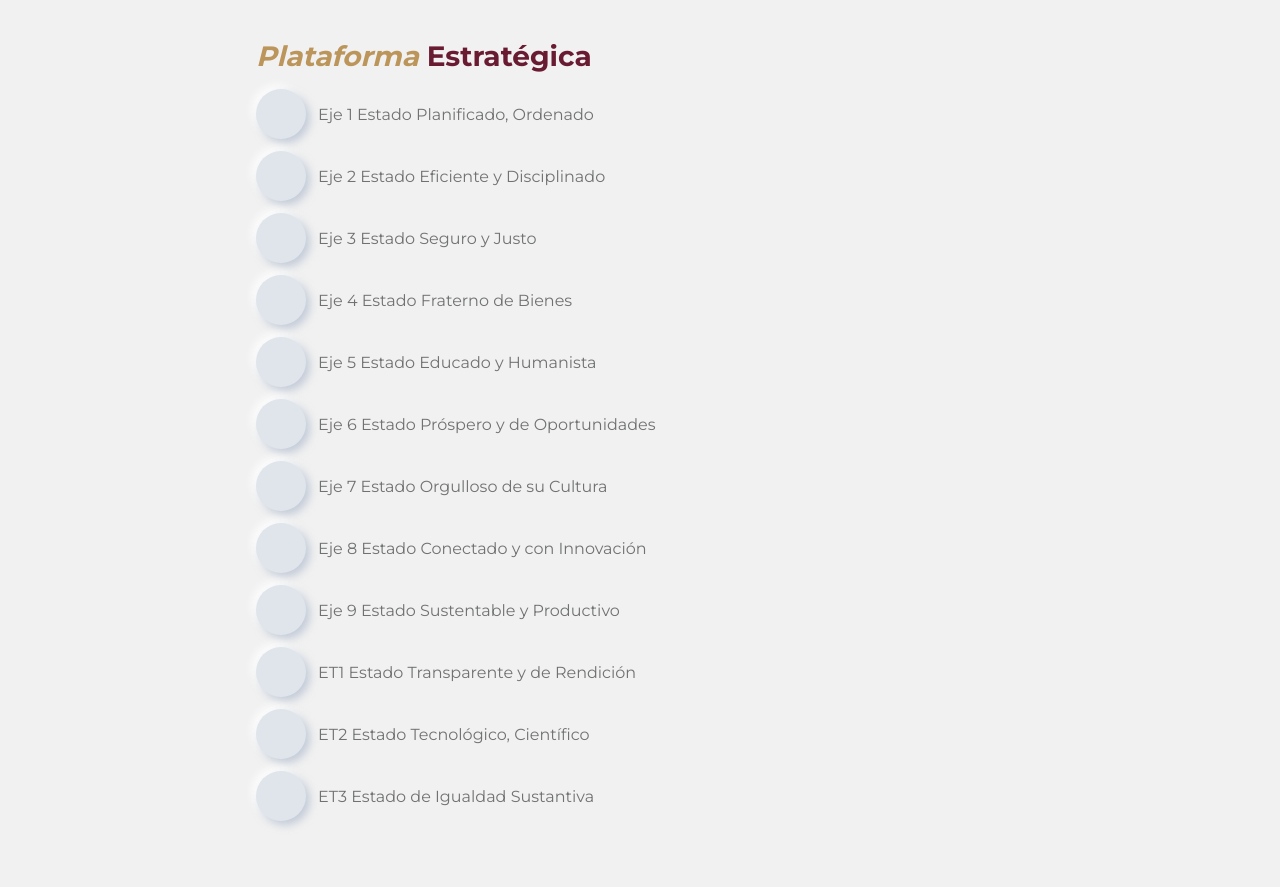
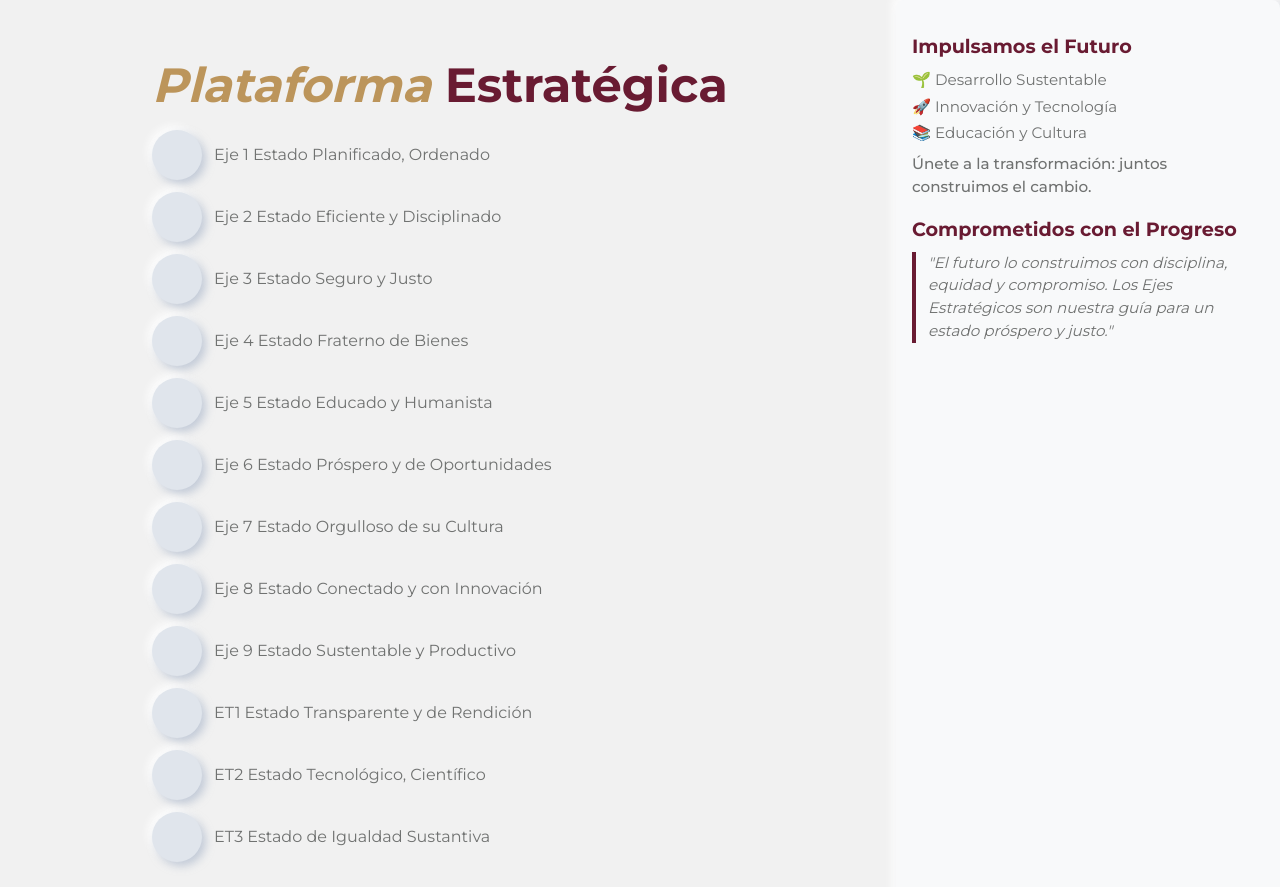
Before and after one commit to gomez50057/ped-frontend, a Next.js app: page /dashboard/plataforma-estrategica in a window 1280 px wide. Shown: the top 887 px of the page. Built offline with nearby package versions, Linux system fonts and the light colour scheme.

Commit message:
containerStrategicPlatform

```diff
--- a/src/components/dashboard/StrategicPlatform/StrategicPlatform.js
+++ b/src/components/dashboard/StrategicPlatform/StrategicPlatform.js
@@ -1,6 +1,7 @@
 "use client";
 
 import React, { useState } from "react";
+import Link from "next/link";
 import styles from "./StrategicPlatform.module.css";
 
 const ITEMS = [
@@ -30,8 +31,9 @@ export default function StrategicPlatform({ onChange }) {
   };
 
   return (
+    <section className={styles.containerStrategicPlatform}>
       <div className={styles.StrategicPlatform}>
-      <h2><span className="spanDoarado">Plataforma </span><span className="spanVino">Estratégica</span> </h2>
+        <h2 className={styles.titule}><span className="spanDoarado">Plataforma </span><span className="spanVino">Estratégica</span> </h2>
         <ul>
           {ITEMS.map((label) => (
             <li key={label} className={styles.item}>
@@ -67,6 +69,30 @@ export default function StrategicPlatform({ onChange }) {
             </li>
           ))}
         </ul>
+        <div className={styles.buttonWrapper}>
+          <Link href="/dashboard/plataforma-estrategica/revision" passHref>
+            <button className={styles.slideButton}>Ver más</button>
+          </Link>
         </div>
+
+      </div>
+
+      <div className={styles.containerAdvertising}>
+        <h3>Impulsamos el Futuro</h3>
+        <ul className={styles.adList}>
+          <li>🌱 Desarrollo Sustentable</li>
+          <li>🚀 Innovación y Tecnología</li>
+          <li>📚 Educación y Cultura</li>
+        </ul>
+        <p>Únete a la transformación: juntos construimos el cambio.</p>
+
+        <h3>Comprometidos con el Progreso</h3>
+        <blockquote className={styles.adQuote}>
+          "El futuro lo construimos con disciplina, equidad y compromiso. Los Ejes
+          Estratégicos son nuestra guía para un estado próspero y justo."
+        </blockquote>
+        {/* <p>— Gobierno Estatal 2025</p> */}
+      </div>
+    </section>
   );
 }
--- a/src/components/dashboard/StrategicPlatform/StrategicPlatform.module.css
+++ b/src/components/dashboard/StrategicPlatform/StrategicPlatform.module.css
@@ -1,3 +1,166 @@
+.StrategicPlatform .titule{
+  font-size: 3rem;
+}
+
+.containerStrategicPlatform {
+  display: flex;
+}
+
+.containerAdvertising {
+  flex: 1;
+  max-width: 30vw;
+  background-color: #f8f9fa;
+  padding: 1rem;
+  margin-left: 1rem;
+  border-radius: 8px;
+  box-shadow:
+    4px 4px 8px rgba(163, 177, 198, 0.3),
+    -4px -4px 8px rgba(255, 255, 255, 0.9);
+  color: var(--grisOsc);
+  font-size: 0.95rem;
+  line-height: 1.5;
+}
+
+.containerAdvertising h3 {
+  font-size: 1.2rem;
+  color: var(--vinoOsc);
+  margin-bottom: 0.5rem;
+}
+
+.containerAdvertising p {
+  margin: 0;
+}
+
+.containerAdvertising {
+  flex: 1;
+  background-color: #f8f9fa;
+  padding: 1rem;
+  margin-left: 1rem;
+  border-radius: 8px;
+  box-shadow:
+    4px 4px 8px rgba(163, 177, 198, 0.3),
+    -4px -4px 8px rgba(255, 255, 255, 0.9);
+  color: var(--grisOsc);
+  font-size: 0.95rem;
+  line-height: 1.5;
+}
+
+.containerAdvertising h3 {
+  font-size: 1.2rem;
+  color: var(--vinoOsc);
+  margin-top: 1rem;
+  margin-bottom: 0.5rem;
+}
+
+.containerAdvertising p {
+  margin-bottom: 1rem;
+}
+
+.adList {
+  list-style: none;
+  padding: 0;
+  margin: 0.5rem 0;
+}
+
+.adList li {
+  margin-bottom: 0.25rem;
+  font-size: 0.95rem;
+}
+
+.adQuote {
+  font-style: italic;
+  border-left: 4px solid var(--vinoOsc);
+  padding-left: 0.75rem;
+  margin: 0.5rem 0;
+  color: var(--grisOsc);
+}
+
+/*  */
+/* Botones */
+/*  */
+
+.buttonWrapper {
+  width: 100%;
+  margin-top: 2rem;
+}
+
+.buttonWrapper  a {
+  text-decoration: none;
+}
+
+.slideButton {
+  all: unset;
+  width: 100px;
+  height: 30px;
+  font-size: 16px;
+  background: transparent;
+  border: none;
+  position: relative;
+  color: var(--blanco);
+  cursor: pointer;
+  z-index: 1;
+  padding: 10px 20px;
+  display: flex;
+  align-items: center;
+  justify-content: center;
+  white-space: nowrap;
+  user-select: none;
+  -webkit-user-select: none;
+  touch-action: manipulation;
+  text-decoration: none;
+  text-decoration-line: none;
+}
+
+.slideButton::after,
+.slideButton::before {
+  content: '';
+  position: absolute;
+  bottom: 0;
+  right: 0;
+  z-index: -99999;
+  transition: all .4s;
+}
+
+.slideButton::before {
+  transform: translate(0%, 0%);
+  width: 100%;
+  height: 100%;
+  background: linear-gradient(-45deg, var(--vinoOsc), var(--vinoClr));
+  border-radius: 10px;
+}
+
+.slideButton::after {
+  transform: translate(10px, 10px);
+  width: 35px;
+  height: 35px;
+  background: #ffffff15;
+  backdrop-filter: blur(5px);
+  -webkit-backdrop-filter: blur(5px);
+  border-radius: 50px;
+}
+
+.slideButton:hover::before {
+  transform: translate(5%, 20%);
+  width: 110%;
+  height: 110%;
+}
+
+.slideButton:hover::after {
+  border-radius: 10px;
+  transform: translate(0, 0);
+  width: 100%;
+  height: 100%;
+}
+
+.slideButton:active::after {
+  transition: 0s;
+  transform: translate(0, 5%);
+}
+
+/*  */
+/* checkmark */
+/*  */
+
 .StrategicPlatform {
   padding: 1rem;
   max-width: 800px;
```
Lines whose indentation alone changed are shown as unchanged.
